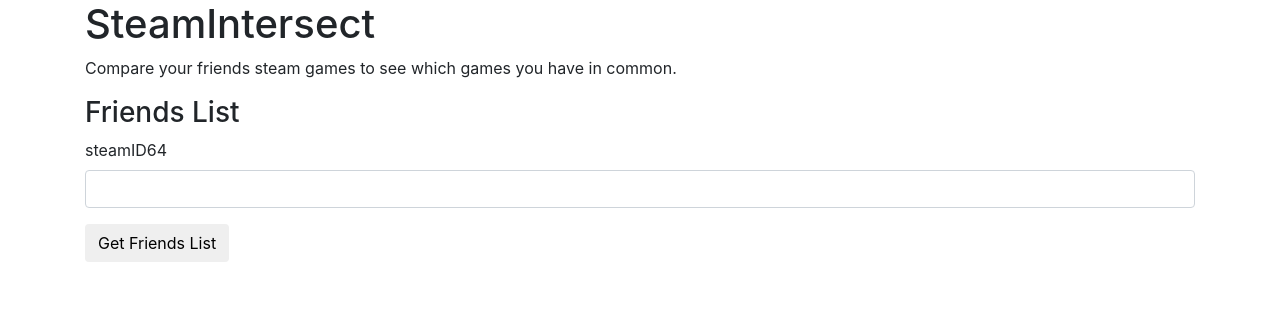
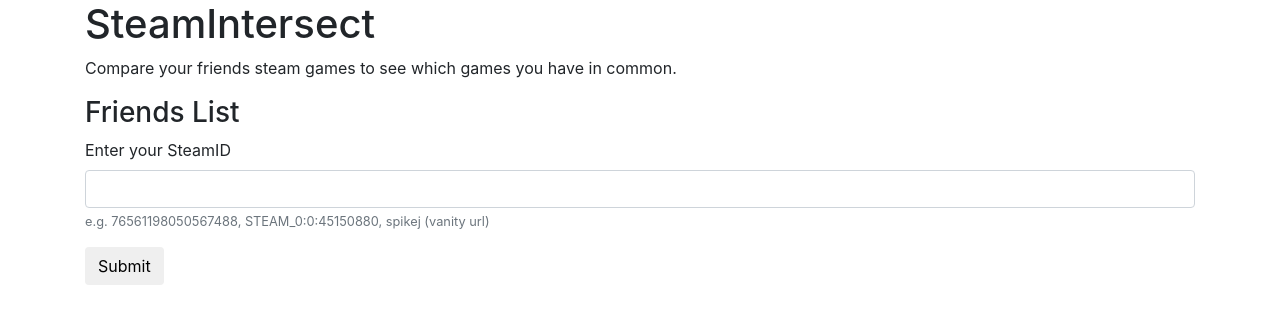
Before and after one commit to Hayesone/SteamIntersect, a Flask app: page /steam_intersect/ in a window 1280 px wide. Shown: the part 98-422 px from the top of the page. Run offline with Flask 3, Linux system fonts and the light colour scheme; some libraries are stand-ins or nearby versions.

Commit message:
Added a macro for FriendList search, and change the handling of GET,POST on the first page

```diff
--- a/app.py
+++ b/app.py
@@ -18,24 +18,21 @@ def home():  # home landing page
     return render_template("home.html")
 
 
-@app.route("/steam_intersect/", methods=['GET'])
+@app.route("/steam_intersect/", methods=['GET', 'POST'])
 def steam_intersect():  # home landing page
-    form = UserFriendsList(request.form)
-    return render_template("steam_intersect.html", form=form)
+    if request.method == 'GET':
+        return render_template("steam_intersect.html")
 
-@app.route("/steam_intersect/", methods=['POST'])
-def steam_intersect_post():  # home landing page
-    form = UserFriendsList(request.form)
-    if request.method == 'POST' and form.validate():
+    if request.method == 'POST':
         try:
-            sid = queries.getSteam64ID(form.steam64id.data)
-            return steam_friends_get(sid)
+
+            user = request.form["steamid"]
+            steam64id = queries.getSteam64ID(user)
+            return steam_friends_get(steam64id)
 
         except Exception as err:
             error = "Unable to get Steam profile."
-            return render_template("steam_intersect.html", form=form, error=f"{error}")
-
-
+            return render_template("steam_intersect.html", error=f"{error}")
 
 
 @app.route("/steam_intersect/<steam64id>", methods=['GET'])
--- /dev/null
+++ b/templates/macros.html
@@ -0,0 +1,19 @@
+<!-- macros.html -->
+{% macro search_user_friendlist(method, error) %}
+    <div class="form">
+        <h3>Friends List</h3>
+        <form class="form" method={{ method }} action="{{ url_for('steam_intersect') }}">
+            <div class="form-group">
+                <label for="userSteamIDInput">Enter your SteamID</label>
+                <input required type="text" class="form-control" id="userSteamIDInput" name="steamid">
+                <small id="userSteamIDInputHelp" class="form-text text-muted">e.g. 76561198050567488, STEAM_0:0:45150880, spikej (vanity url)</small>
+            </div>
+            <button type="submit" class="btn btn-default">Submit</button>
+        </form>
+        {% if error %}
+        <div align="center">
+            <h4><b>{{ error }}</b></h4>
+        </div>
+        {% endif %}
+    </div>
+{% endmacro %}
--- a/templates/steam_intersect.html
+++ b/templates/steam_intersect.html
@@ -1,3 +1,4 @@
+{% import 'macros.html' as macro %}
 {% extends "layout.html" %}
 {% set active_page = "steam_intersect" %}
 
@@ -52,23 +53,7 @@
         {% block intersect_content %}
             <h1>{% block title %} SteamIntersect {% endblock %}</h1>
             <p>Compare your friends steam games to see which games you have in common.</p>
-            <div>
-                <div class="form">
-                    <h3>Friends List</h3>
-                    <form class="form" method="post" action="{{ url_for('steam_intersect') }}">
-                        <div class="form-group">
-                            {{ form.steam64id.label(class="form-label") }}
-                            {{ form.steam64id(class="form-control") }}
-                        </div>
-                        {{ form.submit(class="btn btn-default") }}
-                    </form>
-                    {% if error %}
-                    <div align="center">
-                        <h4><b>{{ error }}</b></h4>
-                    </div>
-                    {% endif %}
-                </div>
-            </div>
+            {{ macro.search_user_friendlist("POST", error) }}
         {% endblock %}
         </div>
 
--- a/templates/steam_intersect_user_friends.html
+++ b/templates/steam_intersect_user_friends.html
@@ -41,7 +41,6 @@
                         <img class="card-img-top p-2" src="{{ user['avatarfull'] }}" alt="Card image" style="width:100%">
                         <div class="card-body">
                             <p class="card-text text-center">{{ user["personaname"] }}</p>
-
                         </div>
                     </div>
                 </label>
```
